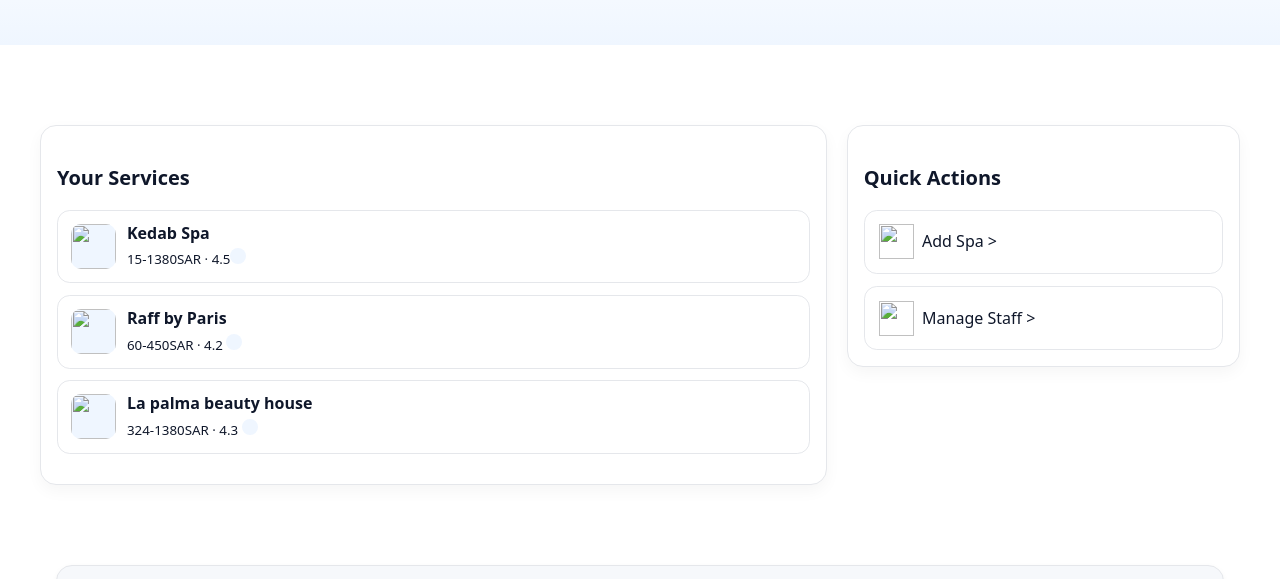
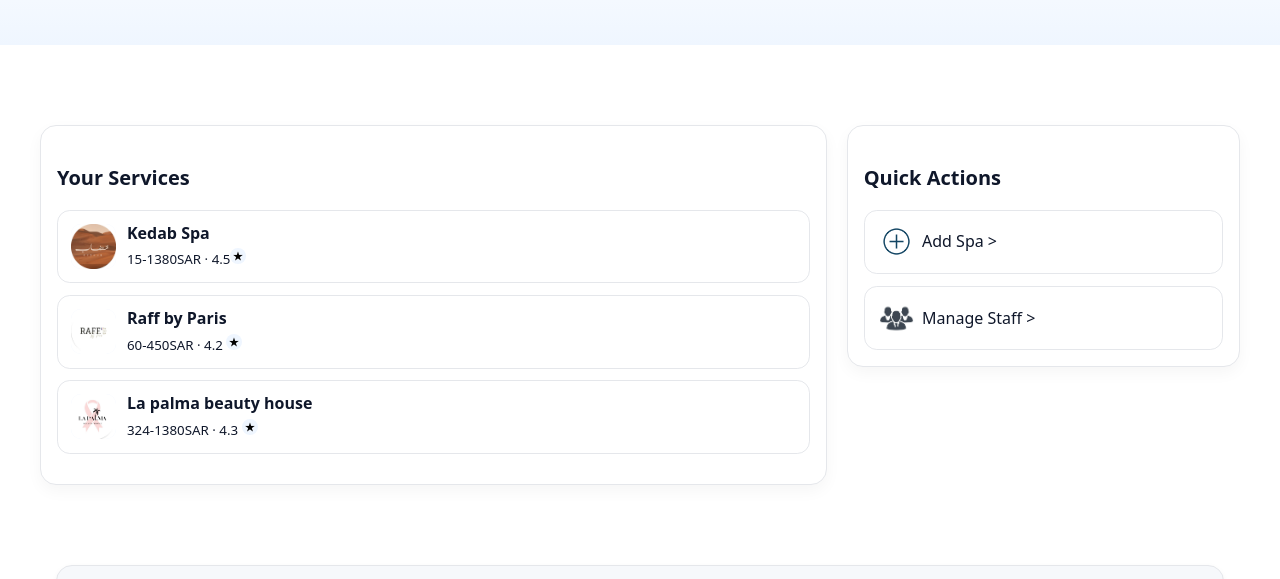
Before and after one commit to lin-010/webproject, a plain HTML site: page GlowSpa/managing.html in a window 1280 px wide. Shown: the part 268-847 px from the top of the page. Drawn offline with Linux system fonts and the light colour scheme.

Commit message:
Update managing.html

```diff
--- a/GlowSpa/managing.html
+++ b/GlowSpa/managing.html
@@ -5,7 +5,7 @@
   <meta name="viewport" content="width=device-width, initial-scale=1" />
   <title>Glow Spa — Provider Dashboard</title>
   <link rel="stylesheet" href="css/styles.css" />
-  <link rel="icon" href="favicon.png" />
+  <link rel="icon" href="images/favicon.png" />
 
 </head>
 <body>
@@ -13,7 +13,7 @@
     <div class="container">
       <nav class="nav" id="site-nav">
         <a href="index.html" class="brand" aria-label="Home">
-         <img src="logo.png" alt="Glow Spa Logo" style="width:44px; height:44px; border-radius:12px;">
+         <img src="images/logo.png" alt="Glow Spa Logo" style="width:44px; height:44px; border-radius:12px;">
            <span>Glow Spa</span>
         </a>
         <button class="menu-toggle" aria-label="Toggle menu">Menu</button>
@@ -50,24 +50,24 @@
       <h3 class="section-title">Your Services</h3>
       <div class="mt-4 grid" style="gap:.7rem;">
         <div class="service-item">
-          <img src="Kedab.jpeg" alt="">
+          <img src="images/Kedab.jpeg" alt="">
           <div>
             <strong>Kedab Spa</strong><br>
-            <small> 15-1380SAR ·  4.5<img src="star.jpg" style="width: 16px; height:16px; "> </small>
+            <small> 15-1380SAR ·  4.5<img src="images/star.jpg" style="width: 16px; height:16px; "> </small>
           </div>
         </div>
         <div class="service-item">
-          <img src="Raff By Paris.jpeg" alt="">
+          <img src="images/Raff By Paris.jpeg" alt="">
           <div>
             <strong>Raff by Paris</strong><br>
-            <small>60-450SAR · 4.2 <img src="star.jpg" style="width: 16px; height:16px; "> </small>
+            <small>60-450SAR · 4.2 <img src="images/star.jpg" style="width: 16px; height:16px; "> </small>
           </div>
         </div>
         <div class="service-item">
-          <img src="LaPalma.jpeg" alt="">
+          <img src="images/LaPalma.jpeg" alt="">
           <div>
             <strong>La palma beauty house</strong><br>
-            <small>324-1380SAR · 4.3 <img src="star.jpg" style="width: 16px; height:16px; "> </small>
+            <small>324-1380SAR · 4.3 <img src="images/star.jpg" style="width: 16px; height:16px; "> </small>
           </div>
         </div>
       </div>
@@ -78,9 +78,9 @@
       <h3 class="section-title">Quick Actions</h3>
       <div class="big-actions mt-4">
         <a class="btn big" href="addservice.html">
-          <img src="addicon.jpg" alt="" style="width:35px; height:35px;">Add Spa ></a>
+          <img src="images/addicon.jpg" alt="" style="width:35px; height:35px;">Add Spa ></a>
         <a class="btn big" href="manageteam.html">
-           <img src="managestaff1.jpg" style="width:35px; height:35px;" >Manage Staff ></a>
+           <img src="images/managestaff1.jpg" style="width:35px; height:35px;" >Manage Staff ></a>
       </div>
     </section>
   </div>
@@ -93,7 +93,7 @@
   <div class="band">
 
     <div class="band-left">
-      <img src="logo.png" alt="Glow Spa Logo" style="width:44px; height:44px; border-radius:12px;">
+      <img src="images/logo.png" alt="Glow Spa Logo" style="width:44px; height:44px; border-radius:12px;">
       <div class="band-about">
         <a href="about.html">About</a>
       </div>
```
